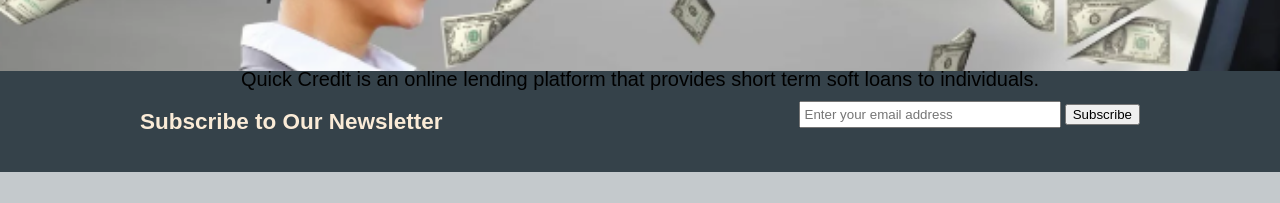
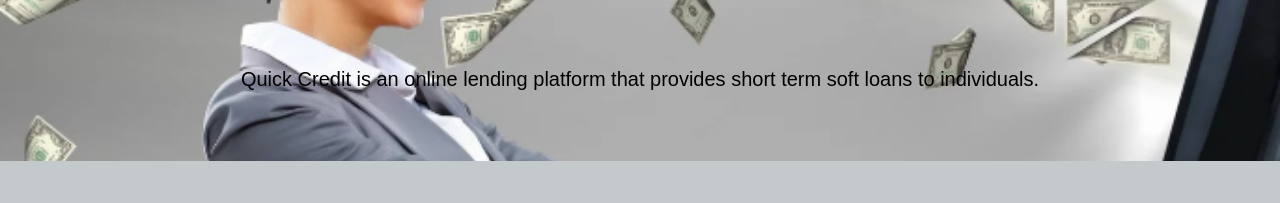
Before and after one commit to JeanRemy012/QUICK-CREDIT, a plain HTML site: page UI/pages/index.html in a window 1280 px wide. Shown: the part 342-545 px from the top of the page. Drawn offline with Linux system fonts and the light colour scheme.

Commit message:
Another changes

```diff
--- a/UI/pages/index.html
+++ b/UI/pages/index.html
@@ -44,17 +44,6 @@
     <br>
     <br>
     <br>
-
-    <section id="newsletter">
-        <div class="container">
-            <h1>Subscribe to Our Newsletter</h1>
-            <form>
-                <input type="email" placeholder="Enter your email address">
-                <button type="submit" class="btnSubscribe">Subscribe</button>
-            </form>
-        </div>
-    </section>
-
     <footer class="footer">
         <div class="footer-grid">
             <div class="f-col1">
```
Also changed, not shown: UI/pages/login.html (+2 -1 lines), UI/pages/signup.html (+1 -7 lines).
